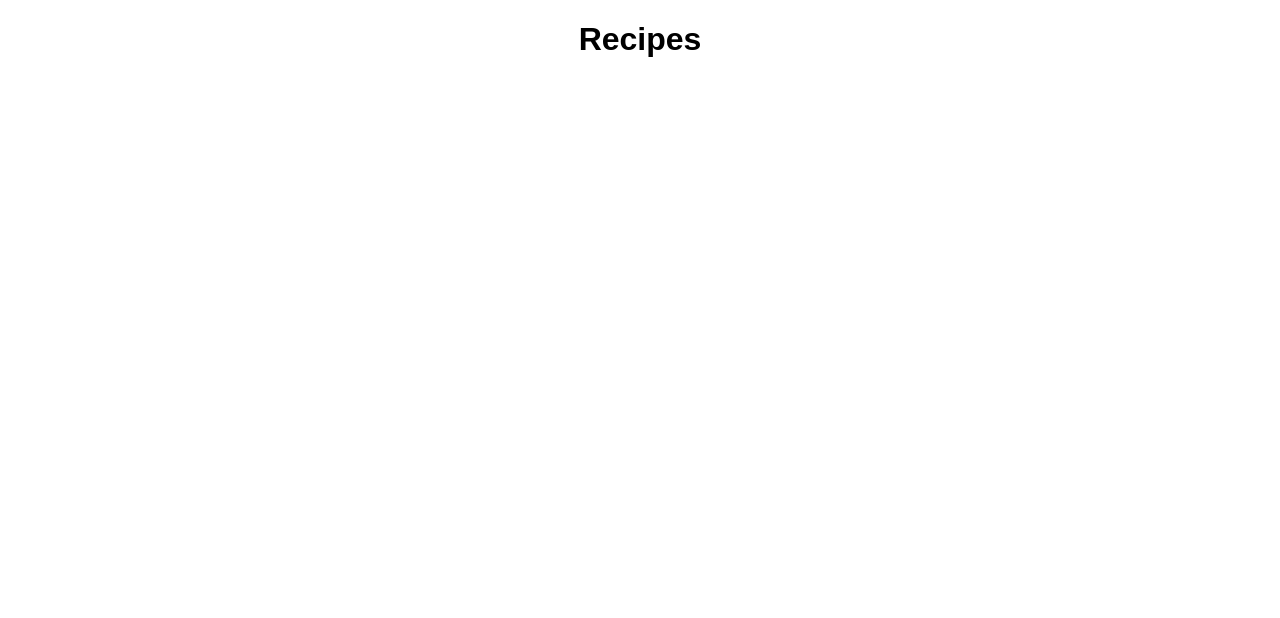
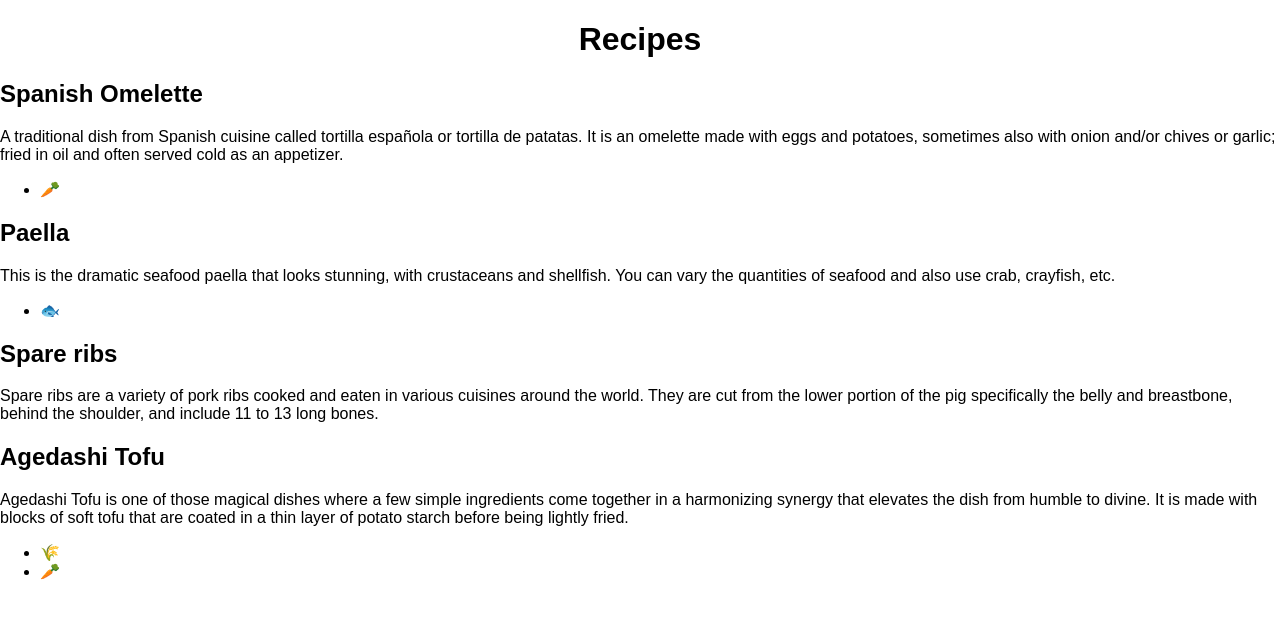
Before and after one commit to bzhoek/react-recipes, a React (Create React App) app: page / in a window 1280 px wide. Shown: the top 618 px of the page. Built offline with nearby package versions, Linux system fonts and the light colour scheme.

Commit message:
recipes container and item

```diff
--- a/src/App.js
+++ b/src/App.js
@@ -1,13 +1,43 @@
 import React, {Component} from 'react';
-import Title from './components/Title'
-import logo from './logo.svg';
+import RecipesContainer from './components/RecipesContainer'
 import './App.css';
+
+const recipes = [
+  {
+    title: 'Spanish Omelette',
+    summary: 'A traditional dish from Spanish cuisine called tortilla española or tortilla de patatas. It is an omelette made with eggs and potatoes, sometimes also with onion and/or chives or garlic; fried in oil and often served cold as an appetizer.',
+    vegan: false,
+    vegetarian: true,
+    pescatarian: false,
+  },
+  {
+    title: 'Paella',
+    summary: 'This is the dramatic seafood paella that looks stunning, with crustaceans and shellfish. You can vary the quantities of seafood and also use crab, crayfish, etc.',
+    vegan: false,
+    vegetarian: false,
+    pescatarian: true,
+  },
+  {
+    title: 'Spare ribs',
+    summary: 'Spare ribs are a variety of pork ribs cooked and eaten in various cuisines around the world. They are cut from the lower portion of the pig specifically the belly and breastbone, behind the shoulder, and include 11 to 13 long bones.',
+    vegan: false,
+    vegetarian: false,
+    pescatarian: false,
+  },
+  {
+    title: 'Agedashi Tofu',
+    summary: 'Agedashi Tofu is one of those magical dishes where a few simple ingredients come together in a harmonizing synergy that elevates the dish from humble to divine. It is made with blocks of soft tofu that are coated in a thin layer of potato starch before being lightly fried.',
+    vegan: true,
+    vegetarian: true,
+    pescatarian: false,
+  },
+]
 
 class App extends Component {
   render() {
     return (
       <div>
-        <Title content="Recipes"/>
+        <RecipesContainer recipes={recipes}/>
       </div>
     );
   }
--- /dev/null
+++ b/src/components/RecipeItem.js
@@ -0,0 +1,23 @@
+import React, {PureComponent} from 'react'
+
+class RecipeItem extends PureComponent {
+  render() {
+    const {title, summary, vegan, vegetarian, pescatarian} = this.props
+
+    return (
+      <article className="recipe">
+        <h1>{title}</h1>
+        <div>
+          <p>{summary}</p>
+          <ul>
+            {pescatarian && <li>🐟</li>}
+            {vegan && <li>🌾</li>}
+            {vegetarian && <li>🥕</li>}
+          </ul>
+        </div>
+      </article>
+    )
+  }
+}
+
+export default RecipeItem
--- /dev/null
+++ b/src/components/RecipesContainer.js
@@ -0,0 +1,25 @@
+import React, {PureComponent} from 'react'
+import RecipeItem from './RecipeItem'
+import Title from './Title'
+
+class RecipesContainer extends PureComponent {
+  renderRecipe(recipe, index) {
+    return <RecipeItem key={index} {...recipe}/>
+  }
+
+  render() {
+    return (
+      <div className="recipes wrapper">
+        <header>
+          <Title content="Recipes"/>
+        </header>
+
+        <main>
+          {this.props.recipes.map(this.renderRecipe)}
+        </main>
+      </div>
+    )
+  }
+}
+
+export default RecipesContainer
```
Also changed, not shown: 2 other files (tests, documents, lock files or other folders).
